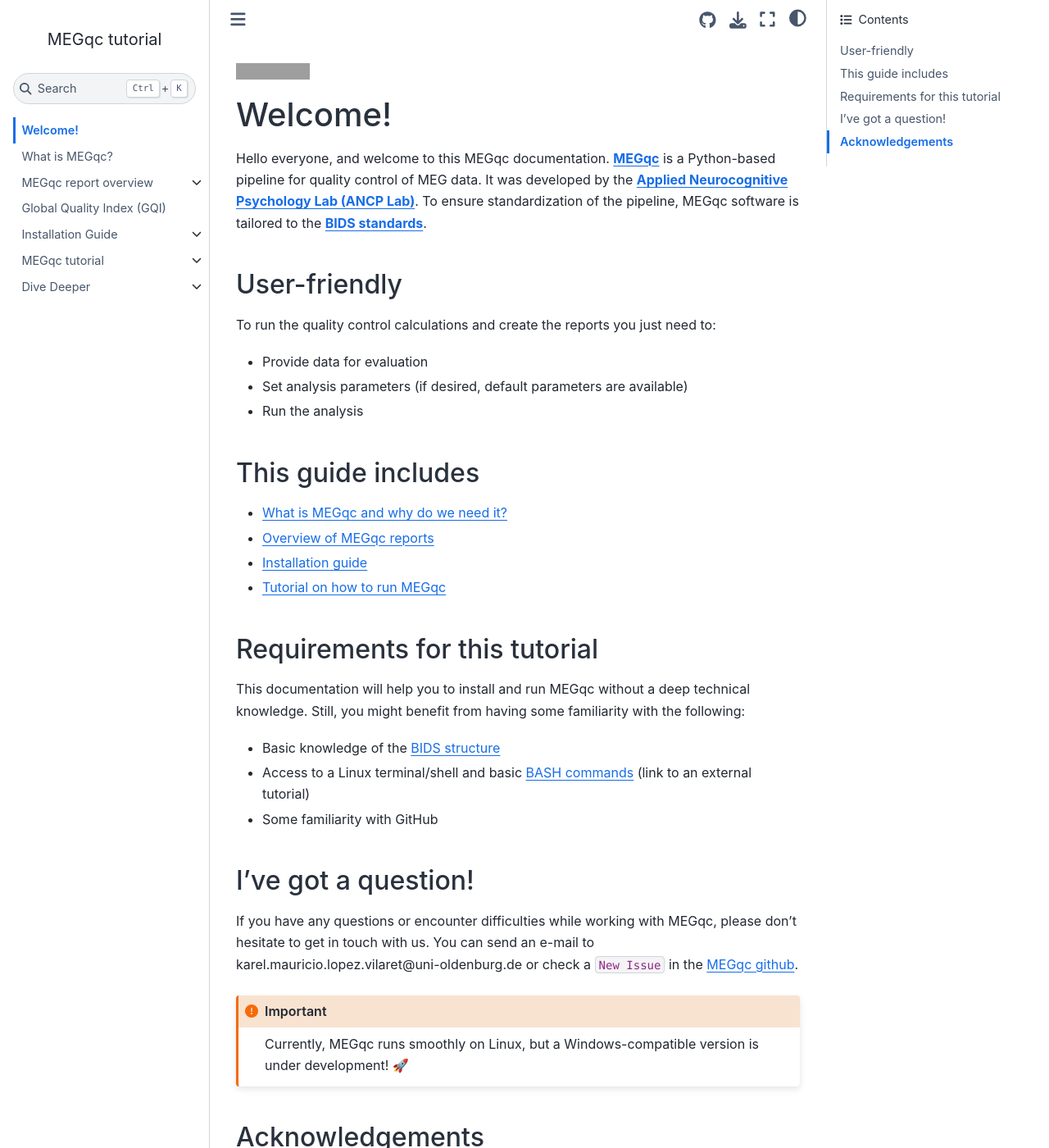
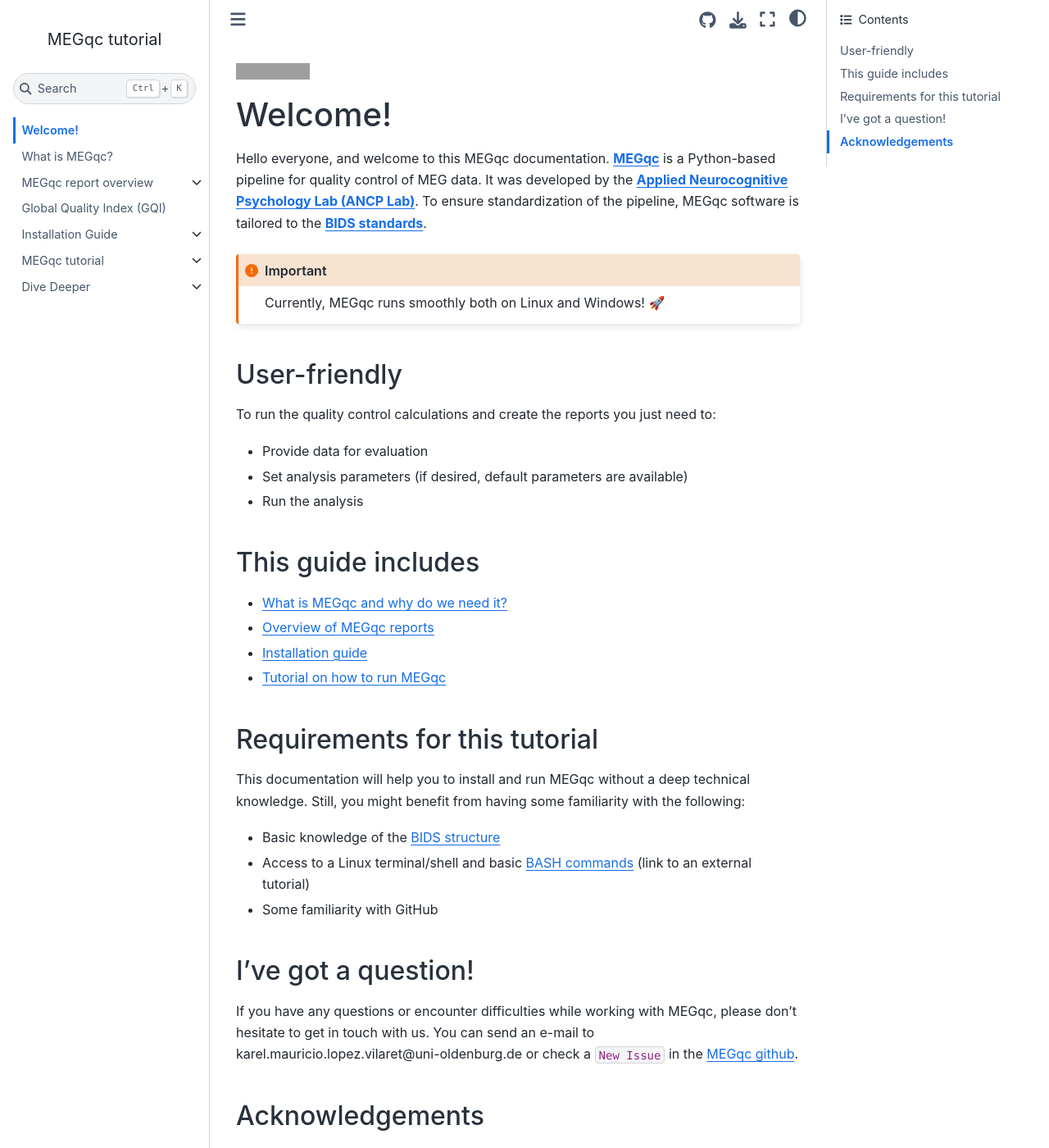
Before and after one commit to ANCPLabOldenburg/megqc_documentation, a Jupyter Book: the page built from index.md, in a window 1280 px wide and 1400 px high. Shown: the whole window at 82% size. Built offline with Jupyter Book 1.0.4 settings and Sphinx 7.4.7 and the Sphinx Book theme 1.1.4, drawn with Linux system fonts in a browser that asks for light colours; pages that are not in the unit, such as notebooks, are missing from menus; grey boxes are pictures that could not be loaded.

Commit message:
Update index.md

````diff
--- a/index.md
+++ b/index.md
@@ -4,6 +4,14 @@
 
 Hello everyone, and welcome to this MEGqc documentation.
 [**MEGqc**](https://github.com/ANCPLabOldenburg/MEGqc) is a Python-based pipeline for quality control of MEG data. It was developed by the [**Applied Neurocognitive Psychology Lab (ANCP Lab)**](https://uol.de/en/applied-neurocognitive-psychology). To ensure standardization of the pipeline, MEGqc software is tailored to the [**BIDS standards**](extra/bids.md).
+
+
+```{important}
+
+Currently, MEGqc runs smoothly both on Linux and Windows! 🚀
+
+```
+
 
 ## User-friendly
 To run the quality control calculations and create the reports you just need to:
@@ -28,12 +36,6 @@
 If you have any questions or encounter difficulties while working with MEGqc, please don’t hesitate to get in touch with us. You can send an e-mail to karel.mauricio.lopez.vilaret@uni-oldenburg.de or check a `New Issue` in the [MEGqc github](https://github.com/ANCPLabOldenburg/MEGqc/issues).
 
 
-```{important}
-
-Currently, MEGqc runs smoothly on Linux, but a Windows-compatible version is under development! 🚀
-
-```
-
 ## Acknowledgements
 
 This tutorial was made possible through the dedicated work of the [Jupyter community](https://jupyter.org/community), specifically, the [Executable/Jupyter Book](https://executablebooks.org/en/latest/).
````
